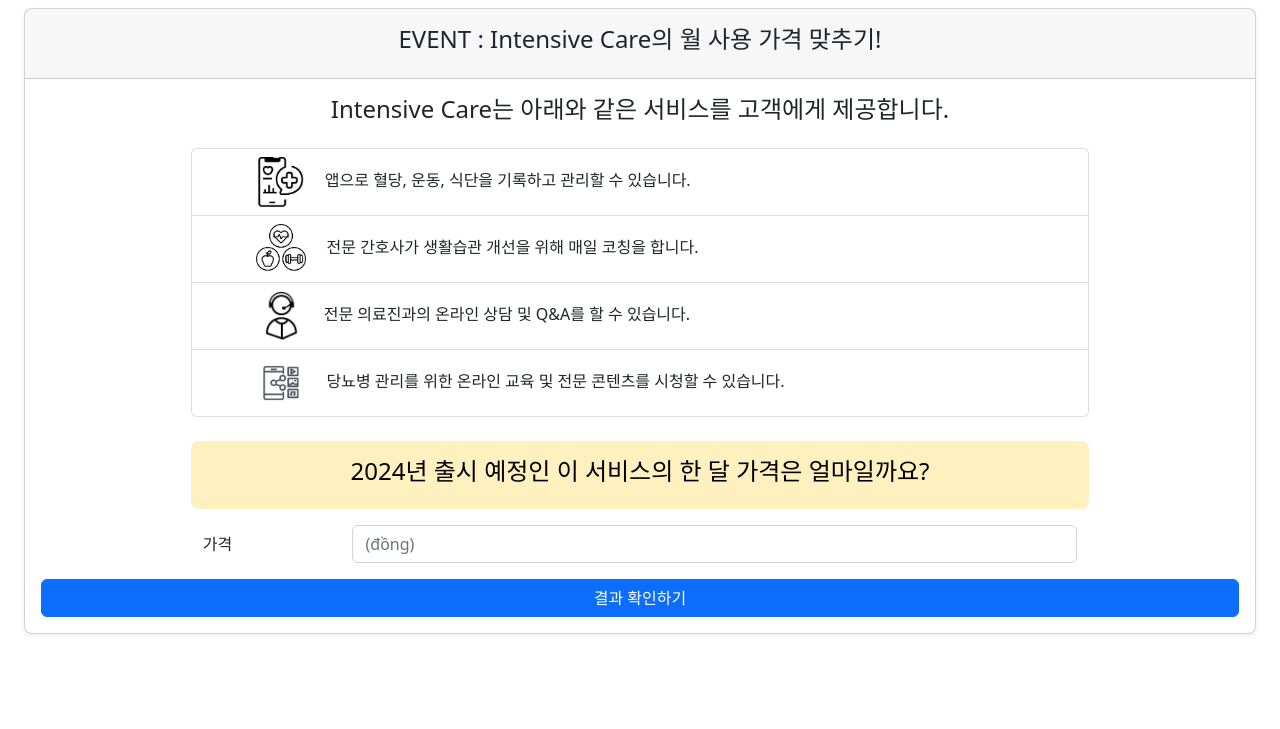
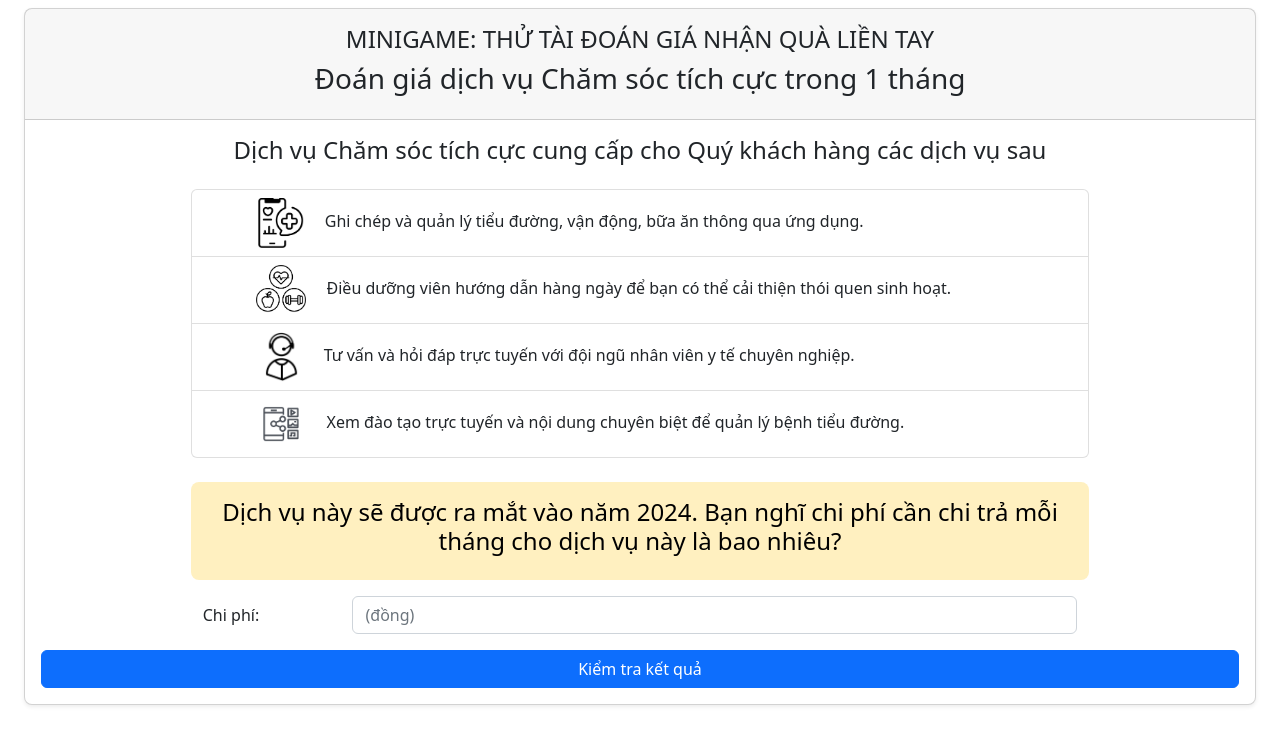
Before and after one commit to JaehoLee83/AIScreening, a Django app: page /event/ in a window 1280 px wide. Shown: the part 97-826 px from the top of the page. Before the commit the page ends 732 px from the top, so only its background shows below. Run offline with Django 4.2, Linux system fonts and the light colour scheme; parts of the project's set-up code (start-up, migrations or seed data) failed here and were passed over; some libraries are stand-ins or nearby versions.

Commit message:
translate to vietnamese

```diff
--- a/tutorial_web/templates/event_form.html
+++ b/tutorial_web/templates/event_form.html
@@ -5,43 +5,44 @@
 <div class="col mt-2">
     <div class="card ms-4 me-4 mb-4 rounded-3 shadow-sm">
         <div class="card-header py-3 text-center">
-            <h4 clss="my-0 font-weight-bold"> EVENT : Intensive Care의 월 사용 가격 맞추기! </h4>
+            <h4 clss="my-0 font-weight-bold"> MINIGAME: THỬ TÀI ĐOÁN GIÁ NHẬN QUÀ LIỀN TAY </h4>
+            <h3> Đoán giá dịch vụ Chăm sóc tích cực trong 1 tháng </h3>
         </div>
 
         <div class="card-body align-items-center">
-            <h4 class="my-0 font-weight-bold text-center"> Intensive Care는 아래와 같은 서비스를 고객에게 제공합니다.</h4>
+            <h4 class="my-0 font-weight-bold text-center"> Dịch vụ Chăm sóc tích cực cung cấp cho Quý khách hàng các dịch vụ sau </h4>
             <ul class="list-group w-75 mt-4" style="float:none; margin:0 auto;">
                 <li class="list-group-item">
                     <img class="ms-5" src="{% static 'images/recoding.png' %}"  height="50" alt="Self Recoding"/>
-                    &nbsp;&nbsp;&nbsp; 앱으로 혈당, 운동, 식단을 기록하고 관리할 수 있습니다.
+                    &nbsp;&nbsp;&nbsp; Ghi chép và quản lý tiểu đường, vận động, bữa ăn thông qua ứng dụng.
 
                 </li>
                 <li class="list-group-item">
                     <img class="ms-5" src="{% static 'images/coaching.png' %}"  height="50" alt="Coaching"/>
-                    &nbsp;&nbsp;&nbsp; 전문 간호사가 생활습관 개선을 위해 매일 코칭을 합니다.
+                    &nbsp;&nbsp;&nbsp; Điều dưỡng viên hướng dẫn hàng ngày để bạn có thể cải thiện thói quen sinh hoạt.
                 </li>
                 <li class="list-group-item">
                     &nbsp;
                     <img class="ms-5" src="{% static 'images/consulting.png' %}"  height="50" alt="Consulting"/>
-                    &nbsp;&nbsp;&nbsp;&nbsp; 전문 의료진과의 온라인 상담 및 Q&A를 할 수 있습니다.
+                    &nbsp;&nbsp;&nbsp;&nbsp; Tư vấn và hỏi đáp trực tuyến với đội ngũ nhân viên y tế chuyên nghiệp.
                 </li>
                 <li class="list-group-item">
                     <img class="ms-5" src="{% static 'images/contents.png' %}"  height="50" alt="Consulting"/>
-                    &nbsp;&nbsp;&nbsp; 당뇨병 관리를 위한 온라인 교육 및 전문 콘텐츠를 시청할 수 있습니다.
+                    &nbsp;&nbsp;&nbsp; Xem đào tạo trực tuyến và nội dung chuyên biệt để quản lý bệnh tiểu đường.
                 </li>
             </ul>
             <div class="py-3 w-75 mt-4 text-bg-warning bg-opacity-25 border-light rounded-3 text-center" style="float:none; margin:0 auto;">
-                <h4> 2024년 출시 예정인 이 서비스의 한 달 가격은 얼마일까요? </h4>
+                <h4> Dịch vụ này sẽ được ra mắt vào năm 2024. Bạn nghĩ chi phí cần chi trả mỗi tháng cho dịch vụ này là bao nhiêu? </h4>
             </div>
             <form method="post">
                 {% csrf_token %}
                 <div class="form-group row mb-3 mt-3 w-75" style="float:none; margin:0 auto;">
-                    <label for="price" class="col-sm-2 col-form-label"> 가격 </label>
+                    <label for="price" class="col-sm-2 col-form-label"> Chi phí: </label>
                     <div class="col-sm-10">
                         {{ form.price }}
                     </div>
                 </div>
-                <button type="submit" class="btn btn-primary w-100"> 결과 확인하기 </button>
+                <button type="submit" class="btn btn-primary w-100"> Kiểm tra kết quả </button>
             </form>
 
         </div>
--- a/tutorial_web/templates/event_result.html
+++ b/tutorial_web/templates/event_result.html
@@ -6,15 +6,15 @@
 <div class="col">
     <div class="card ms-4 me-4 mb-4 rounded-3 shadow-sm">
         <div class="card-header py-3 text-center">
-            <h4 clss="my-0 font-weight-bold"> 이벤트 결과 </h4>
+            <h4 clss="my-0 font-weight-bold"> Kết quả MiniGame </h4>
         </div>
         <div class="card-body">
             <div class="py-3 text-bg-warning bg-warning border-light rounded-3 text-center mb-3">
                 {% if event_result == "YES" %}
-                <h1> 당신은 정확히 가격을 예측하셨습니다. 선물을 받아가세요 </h1>
+                <h1> Chúc mừng bạn!! Giá dịch vụ bạn đưa ra hoàn toàn chính xác. Hãy đến để nhận quà </h1>
                 {% endif %}
                 {% if event_result == "NO" %}
-                <h1> 아쉽습니다. 당신은 가격 예측에 실패하셨습니다. </h1>
+                <h1> Rất tiếc, dự đoán của bạn chưa chính xác. </h1>
                 {% endif %}
             </div>
         </div>
```
